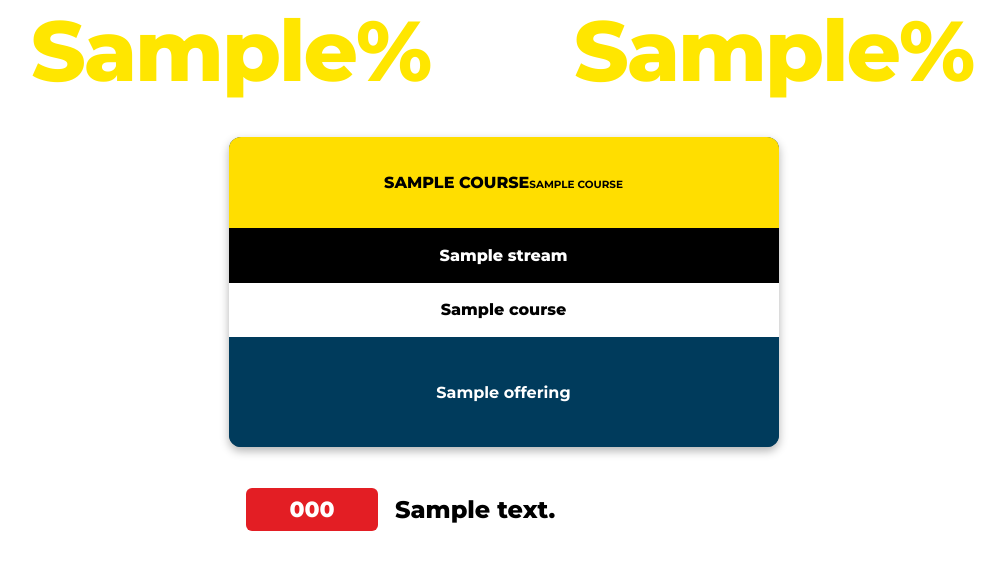
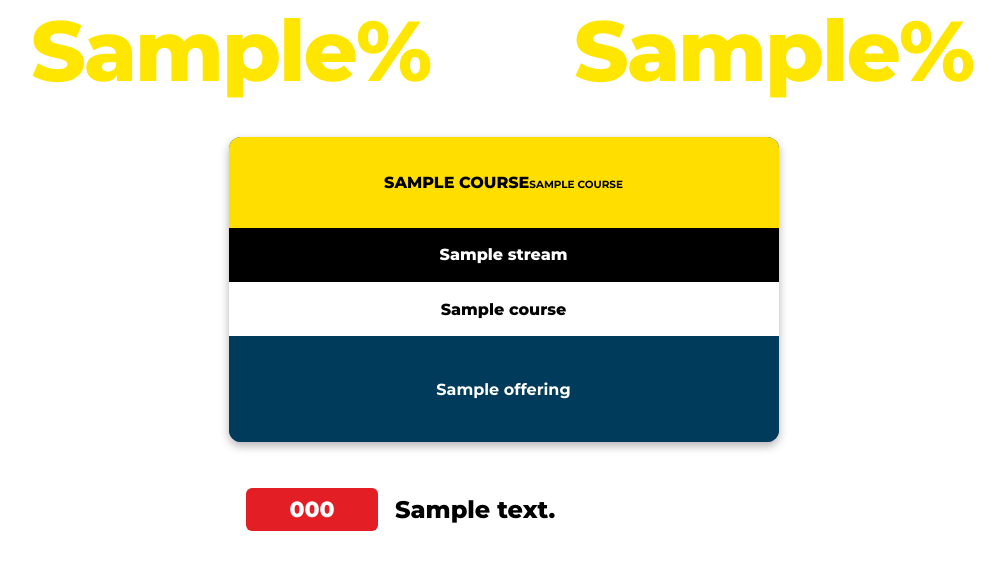
Before and after one commit to edutapflow/edutap-salesgraphics, a Python web app: template templates/community_template.html in a window 1280 px wide. Shown: the part 498-1080 px from the top of the page, without its empty margins (36-1041 px from the left). Run offline with Jinja, Linux system fonts and the light colour scheme; the template is opened without the code that fills it: most values are stand-ins (such as "Sample title", 1, 10 or a date in 2020); some libraries are stand-ins or nearby versions.

Commit message:
Update community_template.html

```diff
--- a/templates/community_template.html
+++ b/templates/community_template.html
@@ -29,9 +29,11 @@
         .coupon-code { left: 282px; top: 986px; width: 132px; height: 43px; font-size: 22px !important; color: #FFFFFF !important; background-color: #E31E24 !important; border-radius: 6px; }
         .validity { left: 421px; top: 986px; width: 630px; height: 43px; font-size: 24px !important; color: #000000 !important; background-color: #FFFFFF !important; justify-content: flex-start; padding-left: 10px; }
 
-        .course-container { position: absolute; left: 17px; top: 635px; width: 1045px; height: 310px; display: flex; flex-wrap: wrap; justify-content: center; align-content: center; gap: 20px; }
+        /* ========================================================= */
+        /* CHANGE HEIGHT HERE: Reduce 310px to a smaller number (e.g., 250px) to shrink boxes */
+        /* ========================================================= */
+        .course-container { position: absolute; left: 17px; top: 635px; width: 1045px; height: 305px; display: flex; flex-wrap: wrap; justify-content: center; align-content: center; gap: 20px; }
 
-        /* DYNAMIC WIDTH LOGIC: Gives more room for text if there are fewer boxes */
         .course-box {
             display: flex; flex-direction: column; border-radius: 12px; overflow: hidden;
             box-shadow: 0px 4px 10px rgba(0,0,0,0.3); background-color: #003B5C;
@@ -42,15 +44,16 @@
             {% endif %}
         }
 
-        /* Standard Layout CSS */
         .strip-container { width: 100%; display: flex; align-items: center; justify-content: center; padding: 4px 10px; text-align: center; font-weight: 800; line-height: 1.1; }
         .yellow-strip { background-color: #FFDE00; color: #000000; flex: 1.8; text-transform: uppercase; }
         .black-strip { background-color: #000000; color: #FFFFFF; flex: 1; }
         .white-strip { background-color: #FFFFFF; color: #000000; flex: 1; }
-        .blue-offer-box { background-color: #003B5C; color: #FFFFFF; flex: 2.2; width: 100%; padding: 4px 10px; display: flex; align-items: center; justify-content: center; }
+
+        /* Reduced padding here to give text more physical room to grow */
+        .blue-offer-box { background-color: #003B5C; color: #FFFFFF; flex: 2.2; width: 100%; padding: 2px 5px; display: flex; align-items: center; justify-content: center; }
         .fit-text { width: 100%; height: 100%; display: flex; align-items: center; justify-content: center; text-align: center;}
 
-        /* ADVANCED SPLIT-BOX CSS (Fixes cramped text) */
+        /* ADVANCED SPLIT-BOX CSS */
         .split-row { flex-direction: row; padding: 0 !important; }
         .split-half { width: calc(50% - 15px); padding: 4px 8px; display: flex; align-items: center; justify-content: center; flex-direction: column; height: 100%; }
         .split-divider { width: 30px; display: flex; align-items: center; justify-content: center; position: relative; height: 100%; }
@@ -136,15 +139,14 @@
     </div>
     <script>
         document.addEventListener("DOMContentLoaded", function() {
-            // Normal boxes are allowed to be larger
-            textFit(document.getElementsByClassName('normal-title'), {multiLine: true, maxFontSize: 45, minFontSize: 14});
-            textFit(document.getElementsByClassName('normal-sub'), {multiLine: true, maxFontSize: 28, minFontSize: 12});
-            textFit(document.getElementsByClassName('normal-offer'), {multiLine: true, maxFontSize: 24, minFontSize: 12});
+            // DRASTICALLY RAISED MAX FONT SIZES
+            textFit(document.getElementsByClassName('normal-title'), {multiLine: true, maxFontSize: 55, minFontSize: 14});
+            textFit(document.getElementsByClassName('normal-sub'), {multiLine: true, maxFontSize: 35, minFontSize: 12});
+            textFit(document.getElementsByClassName('normal-offer'), {multiLine: true, maxFontSize: 40, minFontSize: 12});
 
-            // Split boxes have a slightly lower max limit to look natural, but won't ruin standard boxes
-            textFit(document.getElementsByClassName('split-title'), {multiLine: true, maxFontSize: 30, minFontSize: 10});
-            textFit(document.getElementsByClassName('split-sub'), {multiLine: true, maxFontSize: 22, minFontSize: 10});
-            textFit(document.getElementsByClassName('split-offer'), {multiLine: true, maxFontSize: 20, minFontSize: 10});
+            textFit(document.getElementsByClassName('split-title'), {multiLine: true, maxFontSize: 35, minFontSize: 10});
+            textFit(document.getElementsByClassName('split-sub'), {multiLine: true, maxFontSize: 28, minFontSize: 10});
+            textFit(document.getElementsByClassName('split-offer'), {multiLine: true, maxFontSize: 30, minFontSize: 10});
 
             function equalizeSizes(targetClass) {
                 var nodes = document.querySelectorAll('.' + targetClass + ' .textFitted');
@@ -159,7 +161,6 @@
                 });
             }
 
-            // Equalize them in their own separate groups so they don't break each other!
             equalizeSizes('normal-title');
             equalizeSizes('normal-sub');
             equalizeSizes('normal-offer');
```
